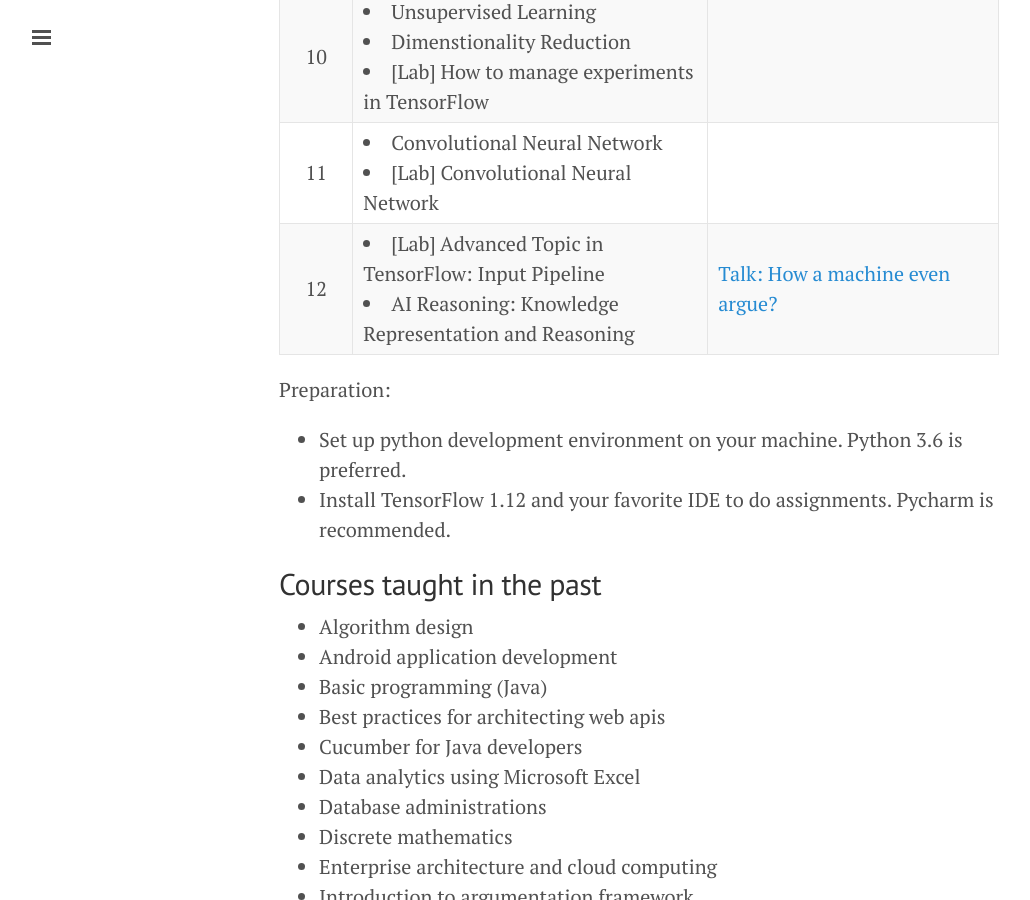
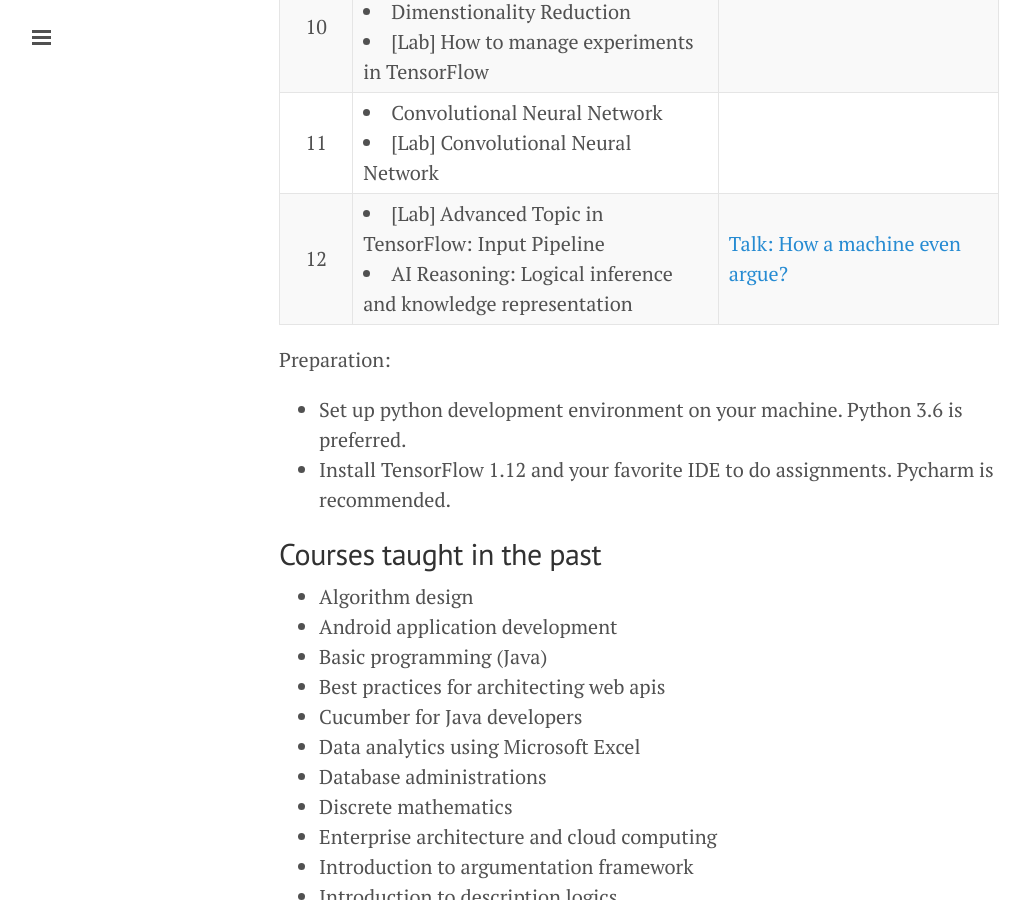
Before and after one commit to xlives/xlives.github.io, a Jekyll site: the page built from courses.markdown, in a window 1280 px wide and 900 px high, scrolled down 1959 px. Shown: the whole window, without its empty margins (1-1031 px from the left). Built offline with Jekyll 4.4.1, drawn with Linux system fonts in a browser that asks for light colours.

Commit message:
Update courses.markdown

```diff
--- a/courses.markdown
+++ b/courses.markdown
@@ -102,7 +102,7 @@ Present
       <tr>
     <td align='center'>12</td>
     <td> <li> [Lab] Advanced Topic in TensorFlow: Input Pipeline </li>
-       <li> AI Reasoning: Knowledge Representation and Reasoning </li> </td>
+       <li> AI Reasoning: Logical inference and knowledge representation </li> </td>
      <td> <a href='https://www.youtube.com/watch?v=Mq2hvU6sGlo&t=1787s'>Talk: How a machine even argue?</a> </td>
   </tr>
 </table>
```
